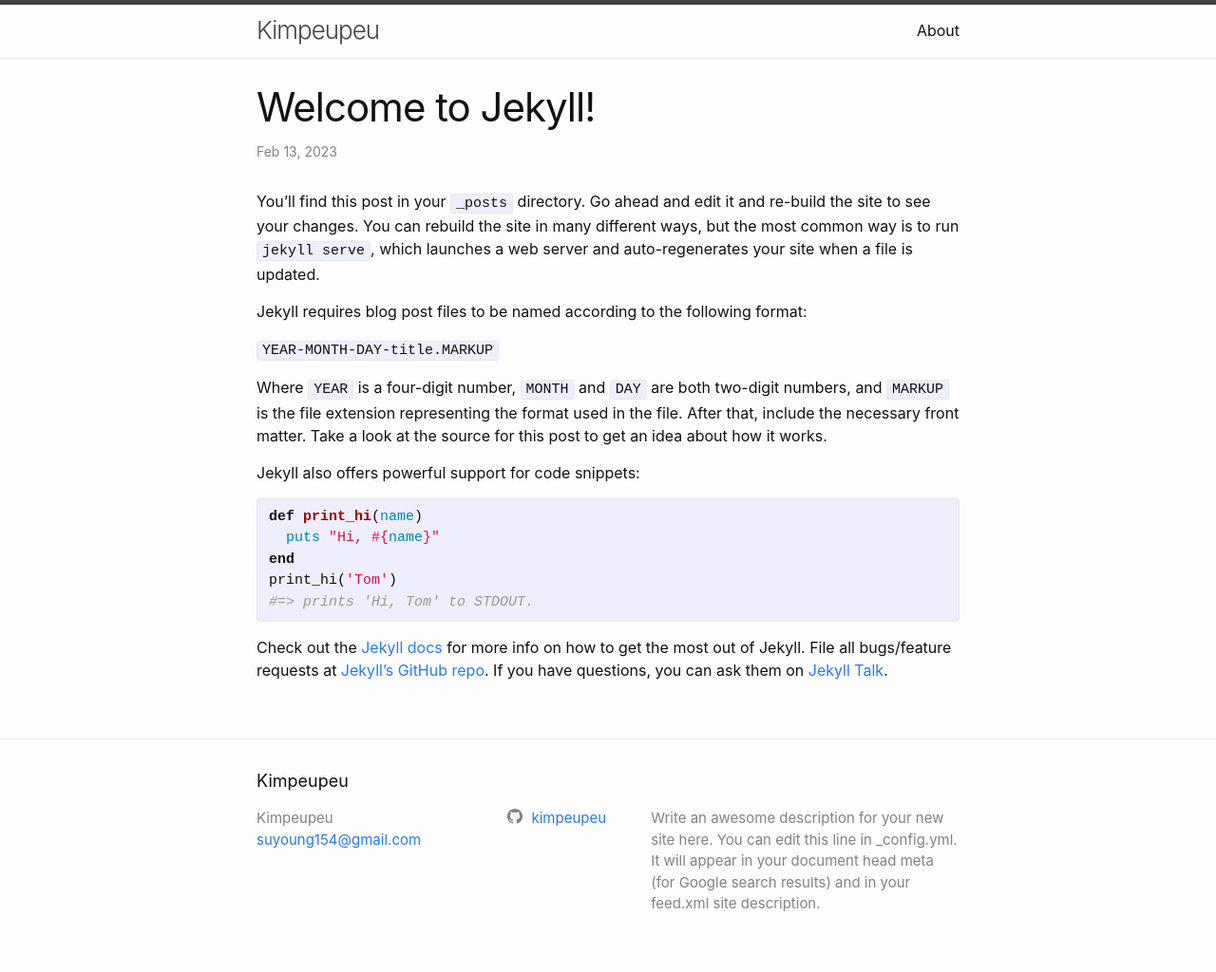
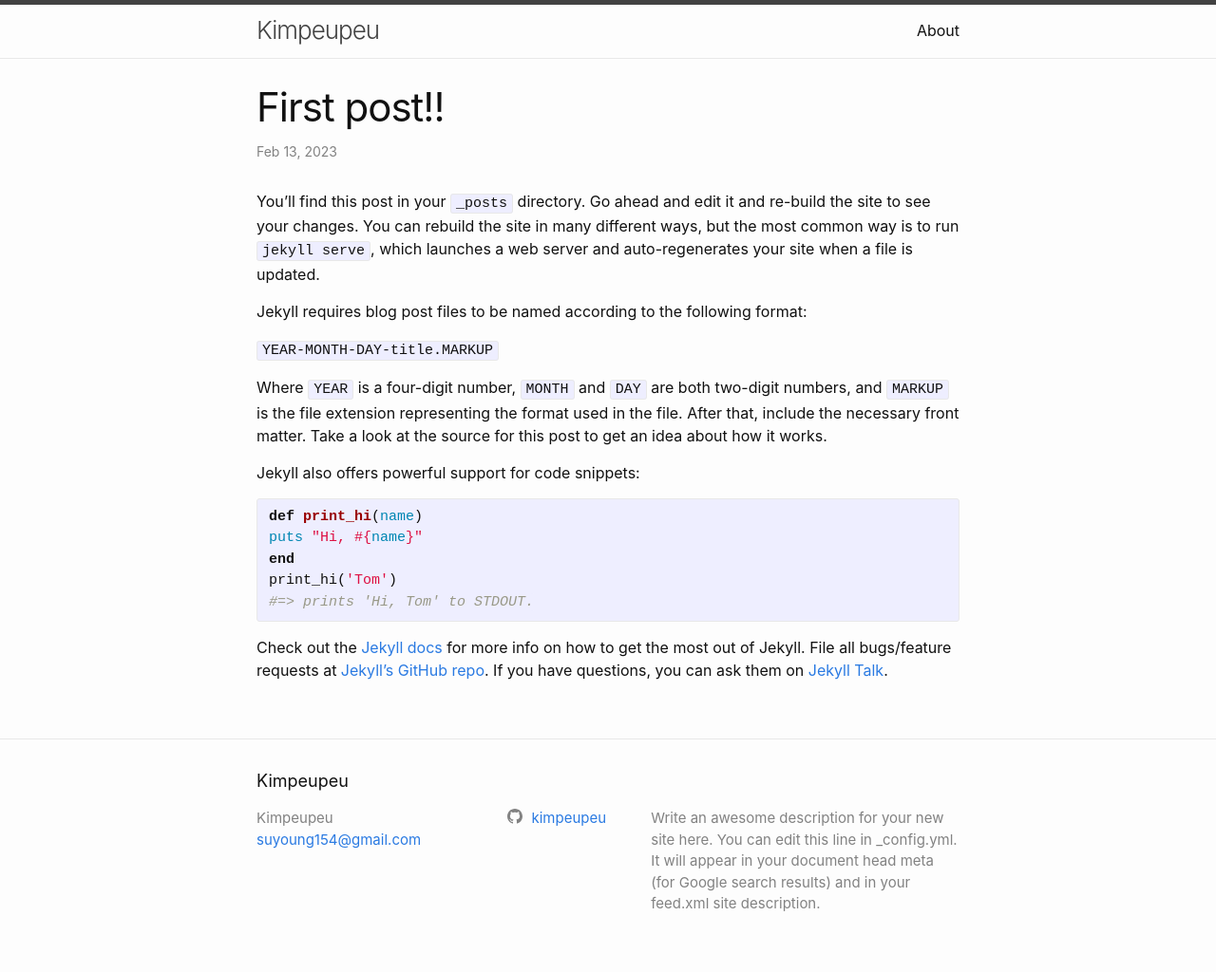
Before and after one commit to kimpeupeu/kimpeupeu.github.io, a Jekyll site: the page built from _posts/2023-02-13-first.markdown, in a window 1280 px wide. Shown: the whole page at 95% size. Built offline with Jekyll 4.4.1, drawn with Linux system fonts in a browser that asks for light colours.

Commit message:
Change post title

```diff
--- a/_posts/2023-02-13-first.markdown
+++ b/_posts/2023-02-13-first.markdown
@@ -1,9 +1,10 @@
 ---
 layout: post
-title:  "Welcome to Jekyll!"
-date:   2023-02-13 15:36:01 +0900
+title: "First post!!"
+date: 2023-02-13 15:36:01 +0900
 categories: jekyll update
 ---
+
 You’ll find this post in your `_posts` directory. Go ahead and edit it and re-build the site to see your changes. You can rebuild the site in many different ways, but the most common way is to run `jekyll serve`, which launches a web server and auto-regenerates your site when a file is updated.
 
 Jekyll requires blog post files to be named according to the following format:
@@ -16,7 +17,7 @@ Jekyll also offers powerful support for code snippets:
 
 {% highlight ruby %}
 def print_hi(name)
-  puts "Hi, #{name}"
+puts "Hi, #{name}"
 end
 print_hi('Tom')
 #=> prints 'Hi, Tom' to STDOUT.
@@ -25,5 +26,5 @@ print_hi('Tom')
 Check out the [Jekyll docs][jekyll-docs] for more info on how to get the most out of Jekyll. File all bugs/feature requests at [Jekyll’s GitHub repo][jekyll-gh]. If you have questions, you can ask them on [Jekyll Talk][jekyll-talk].
 
 [jekyll-docs]: https://jekyllrb.com/docs/home
-[jekyll-gh]:   https://github.com/jekyll/jekyll
+[jekyll-gh]: https://github.com/jekyll/jekyll
 [jekyll-talk]: https://talk.jekyllrb.com/
```
